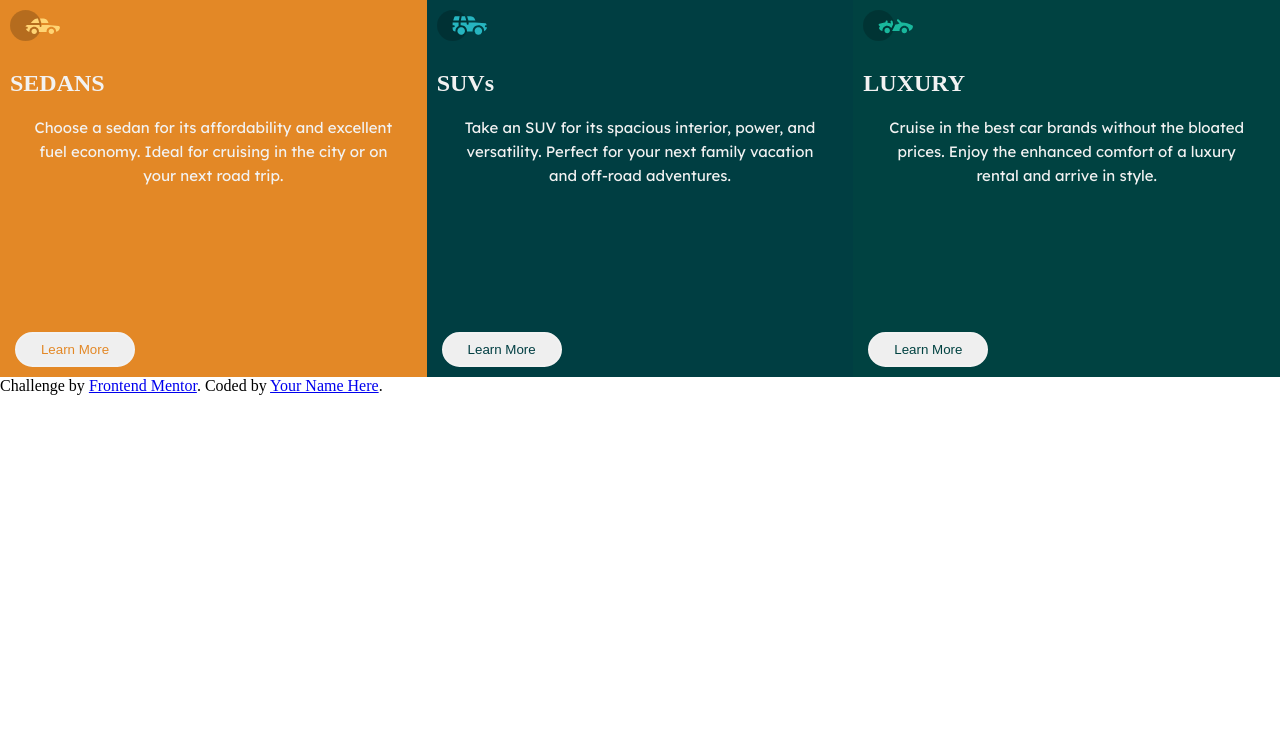
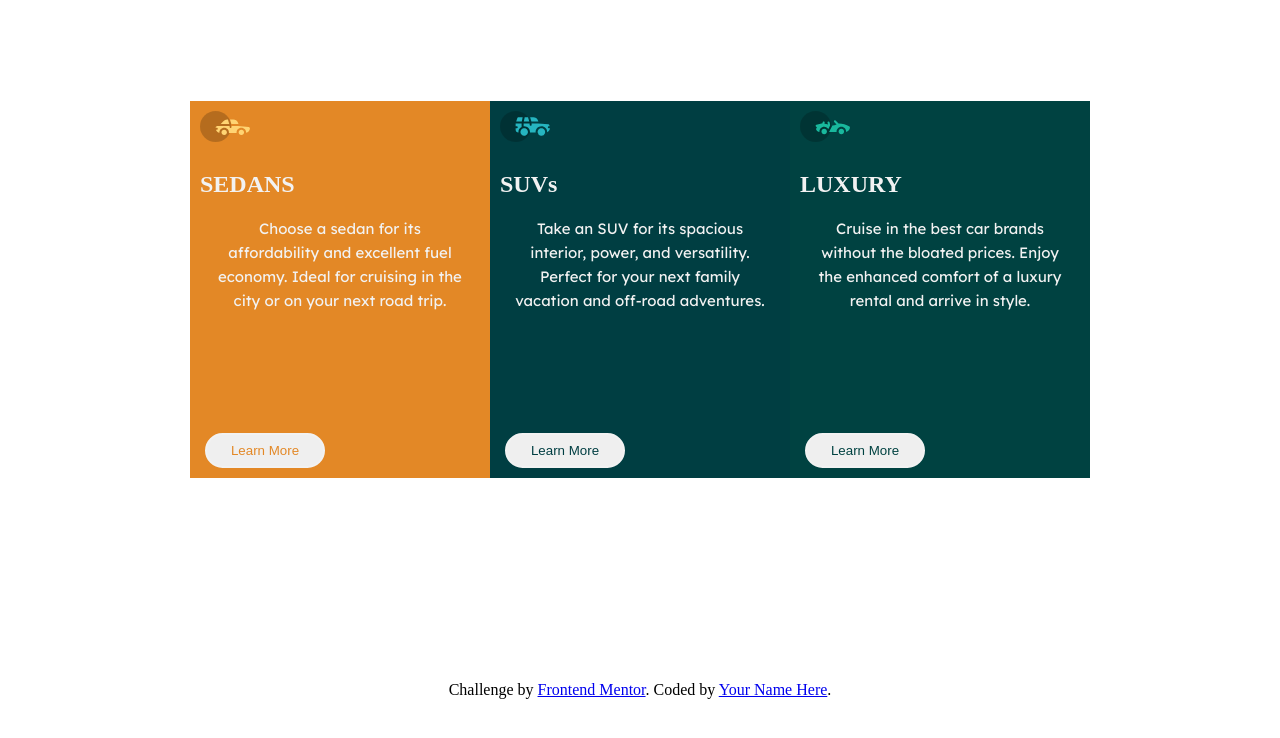
Before and after one commit to jasonpineda11/3-column-preview-card-component-main, a plain HTML site: page index.html in a window 1280 px wide. Drawn offline with Linux system fonts and the light colour scheme; files whose address does not match are found by name.

Commit message:
updated layout and moved content to center

```diff
--- a/style.css
+++ b/style.css
@@ -38,11 +38,19 @@ svg {
     width: 50px;
 }
 
+body {
+    display: grid;
+    place-items: center;
+    height: 100vh;
+    border-radius: 10px;
+    overflow: hidden;
+}
+
 
 .grid-layout {
     display: grid;
     place-items: center;
-    grid-template-columns: repeat(3, minmax(400px, 1fr) ) ;
+    grid-template-columns: repeat(3, 300px ) ;
     border-radius: 10px;
 
 }
```
